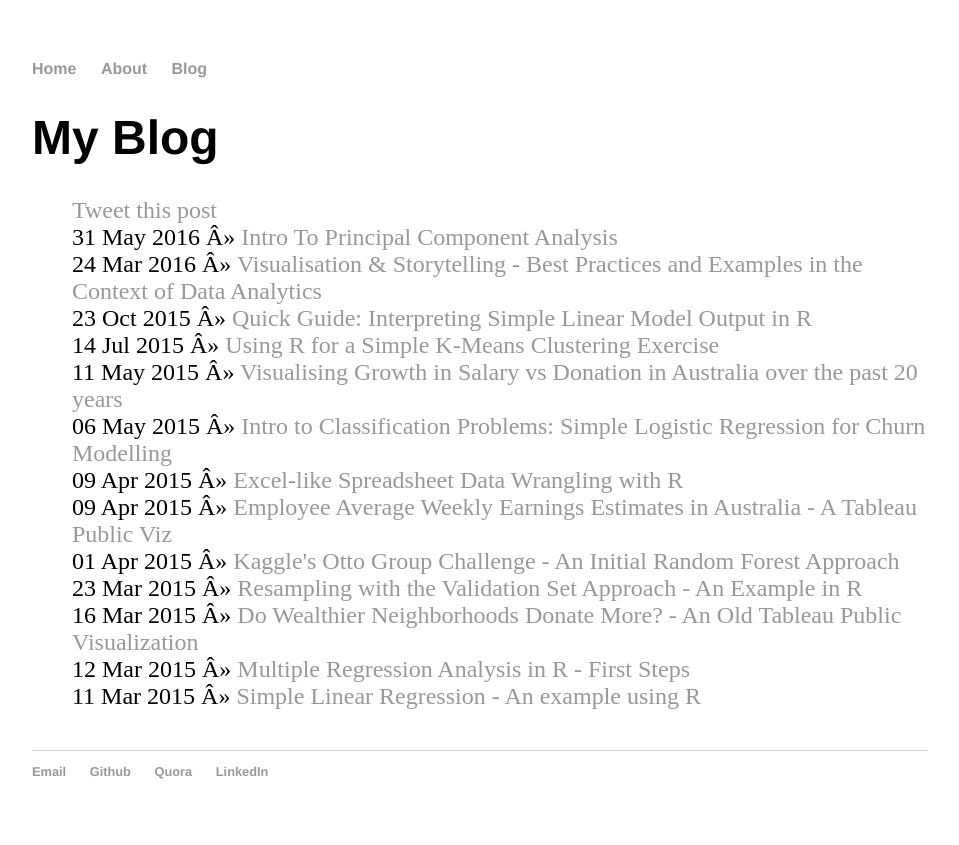
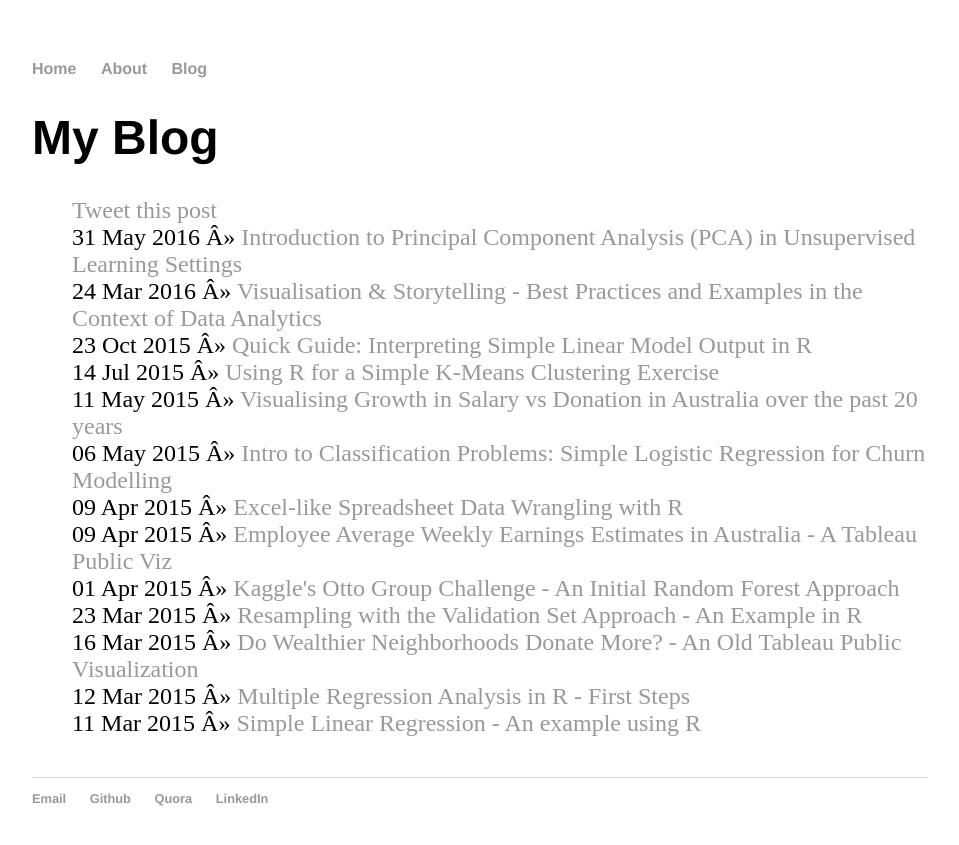
Before and after one commit to FelipeRego/FelipeRego.github.io, a Jekyll site: the page built from blog/index.html, in a window 1280 px wide. Shown: the top 845 px of the page, without its empty margins (160-1119 px from the left). Built offline with Jekyll 4.4.1, drawn with Linux system fonts in a browser that asks for light colours; a script that is not in the unit is left out; comment, search, counter and statistics services are not loaded.

Commit message:
Update 2016-05-31-Intro-To-Principal-Component-Analysis.html

```diff
--- a/_posts/2016-05-31-Intro-To-Principal-Component-Analysis.html
+++ b/_posts/2016-05-31-Intro-To-Principal-Component-Analysis.html
@@ -1,3 +1,8 @@
+---
+layout: post
+title: "Introduction to Principal Component Analysis (PCA) in Unsupervised Learning Settings"
+---
+
 <!DOCTYPE html>
 
 <html xmlns="http://www.w3.org/1999/xhtml">
```
